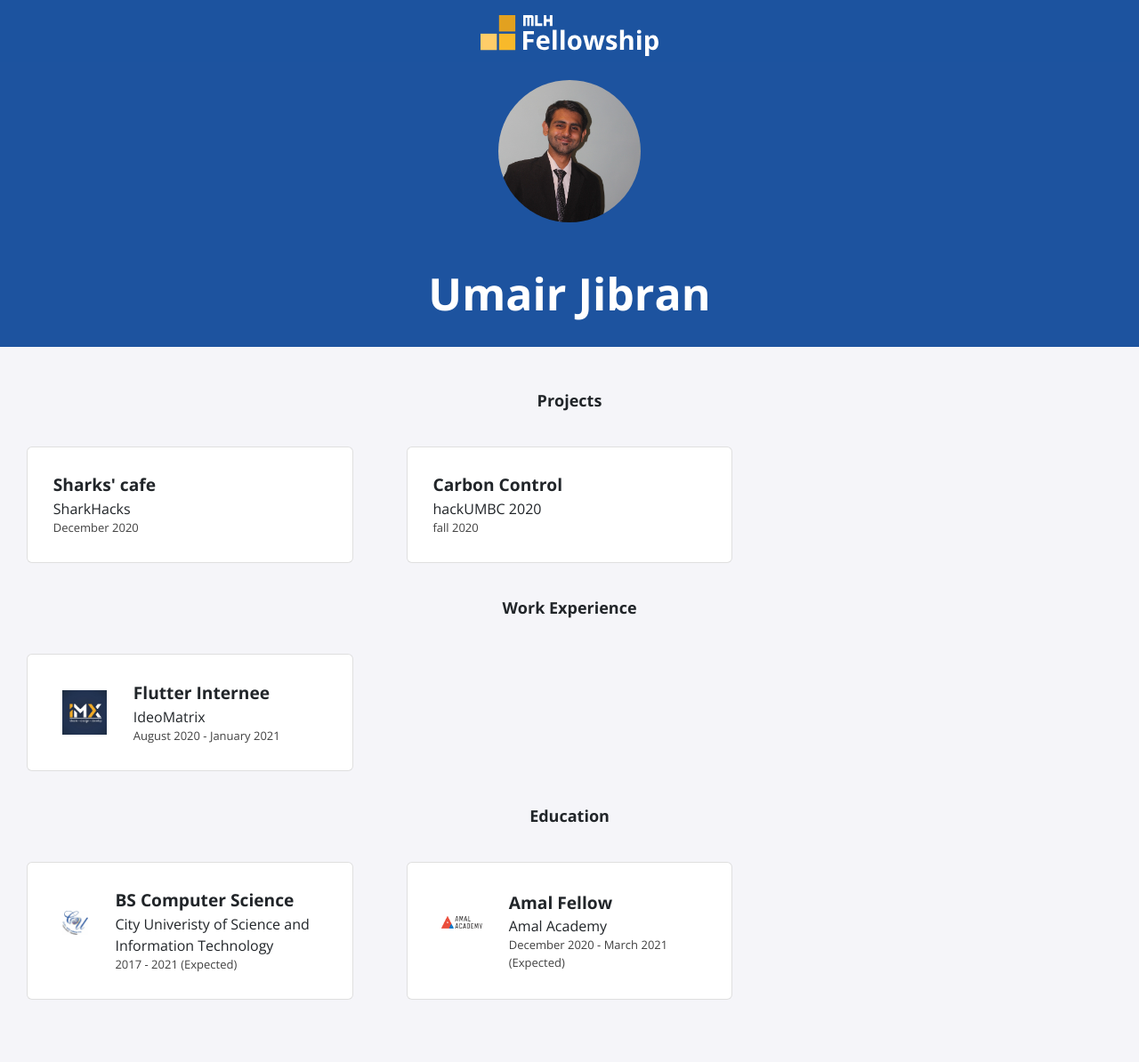
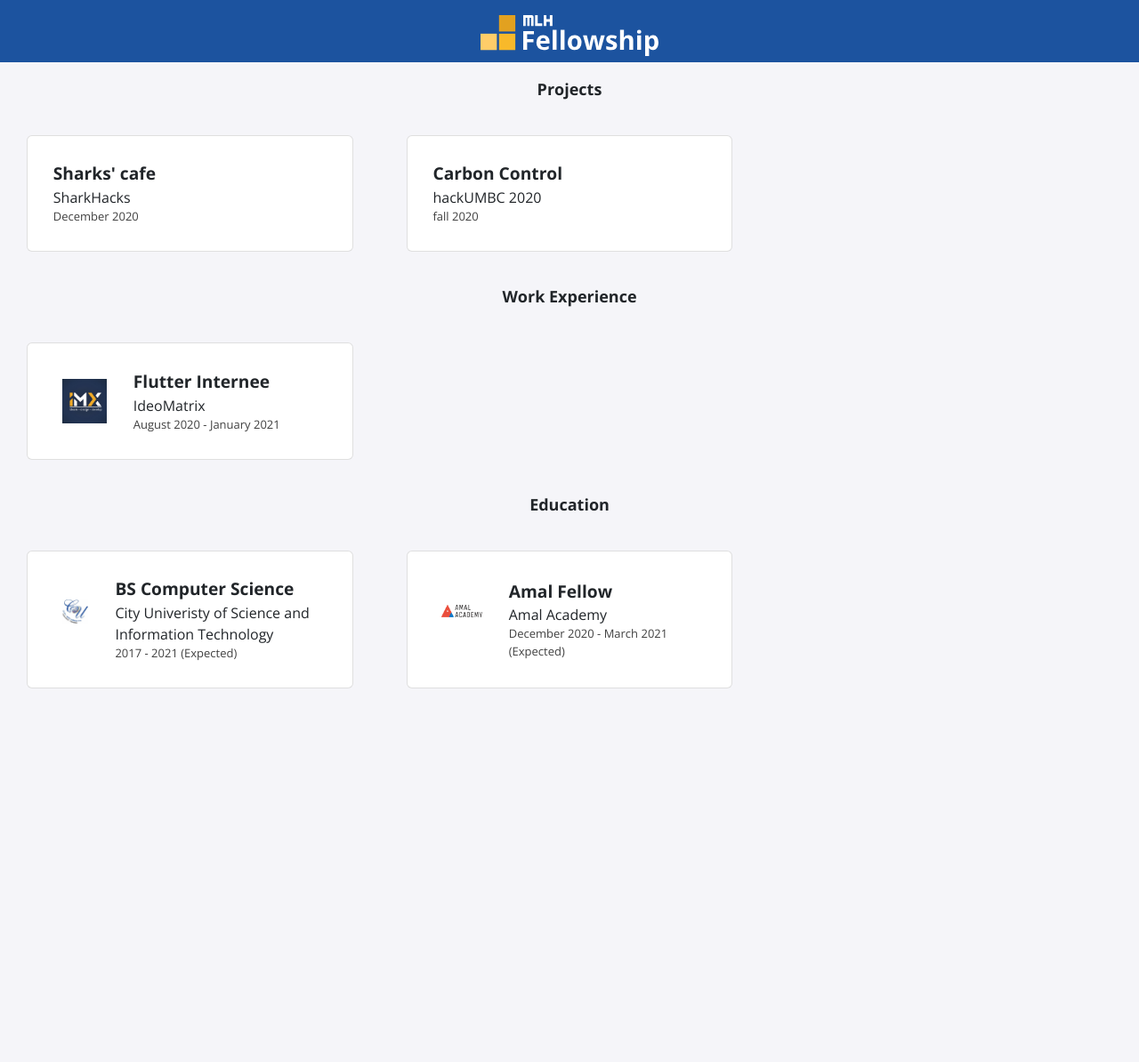
Before and after one commit to UmairJibran/portfolio-mlh-template, a Jekyll site: the page built from index.html, in a window 1280 px wide. Shown: the whole page at 89% size. Built offline with Jekyll 4.4.1, drawn with Linux system fonts in a browser that asks for light colours; nearby versions of some CDN libraries; after the commit the page ends 900 px from its top, so only the background shows below that.

Commit message:
Update index.html

```diff
--- a/index.html
+++ b/index.html
@@ -7,7 +7,7 @@
 <body>
     {% include navbar.html %}
 
-    {% include profile.html %}
+<!--    {% include profile.html %} -->
 
     {% include projects.html %}
 
```
